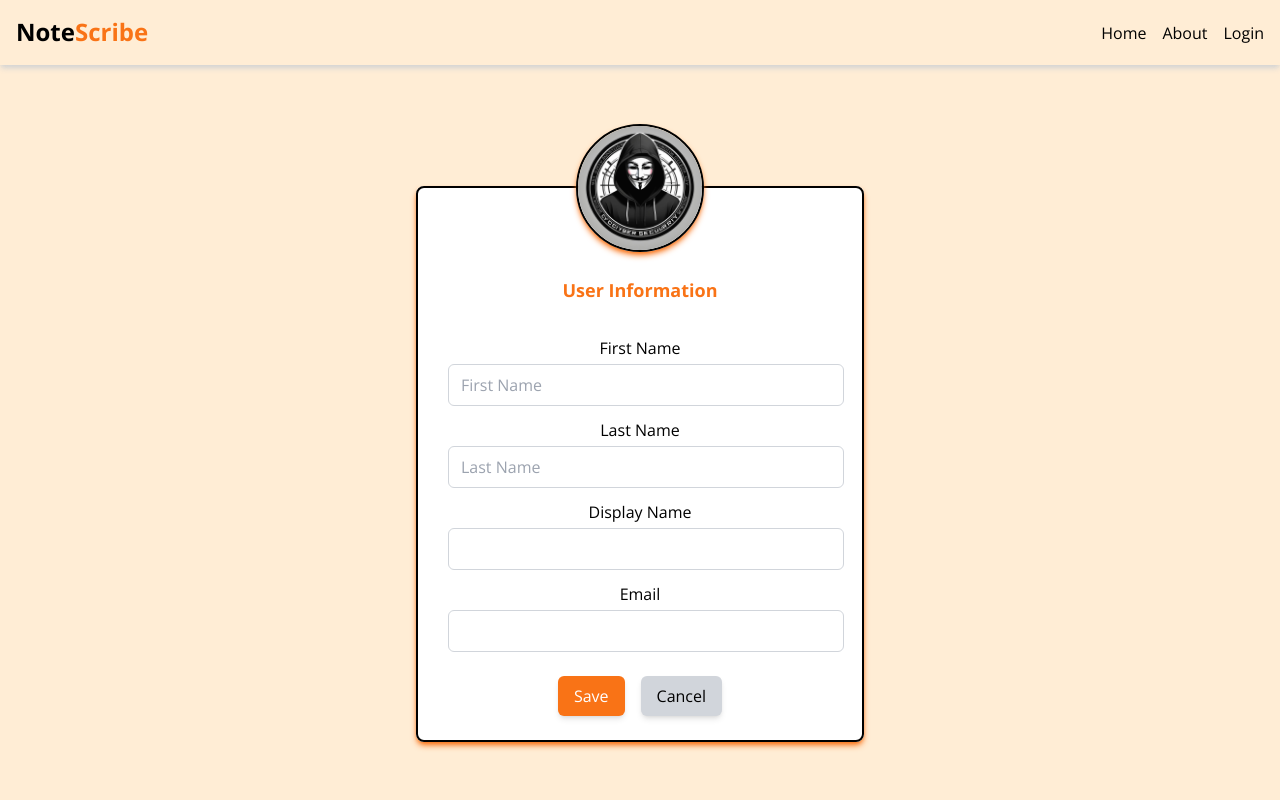
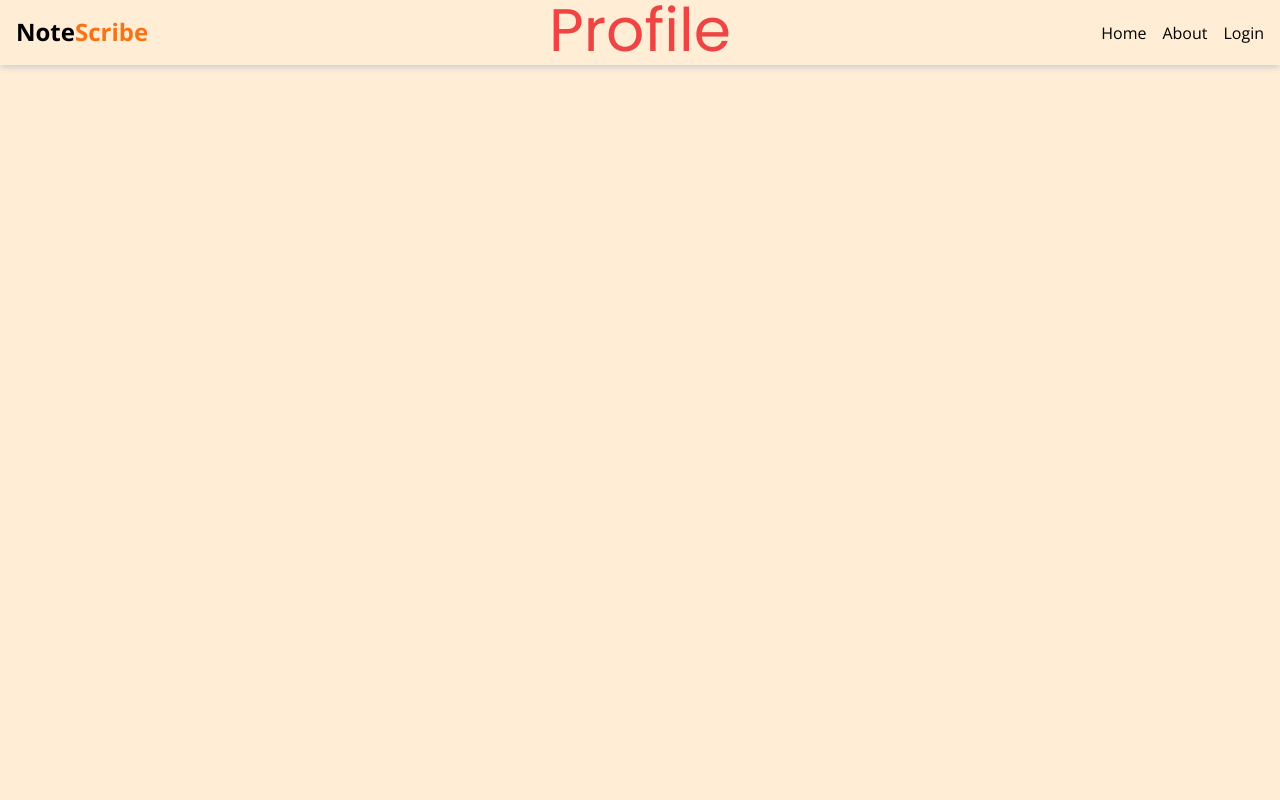
Before and after one commit to hphng/NoteScribe, a React (Vite) app in the folder frontend/: page /profile in a window 1280 px wide. Shown: the top 800 px of the page. Built offline with nearby package versions, Linux system fonts and the light colour scheme; no server answers.

Commit message:
bug profile deployment

```diff
--- a/frontend/src/pages/Profile.jsx
+++ b/frontend/src/pages/Profile.jsx
@@ -14,71 +14,74 @@ const Profile = () => {
         console.log('Canceling changes...');
     }
     return (
-        <main className="min-h-screen flex flex-col items-center justify-center mt-16">
-            <Fieldset className="relative w-full max-w-md p-6 bg-white border-2 border-black rounded-lg shadow-md shadow-orange-500 ">
-                <img
-                    src={user?.photo || defaultImage}
-                    alt="Profile"
-                    className="absolute left-1/2 top-0 -translate-x-1/2 -translate-y-1/2 w-32
-                              aspect-square rounded-full mx-auto mb-4 border-2 border-black shadow-md shadow-orange-500"
-                />
-                <div className='blank-space-for-profile-image w-full h-16'></div>
-                <Legend className="text-lg font-bold text-orange-500 text-center mb-8">User Information</Legend>
-                <Field className="flex flex-col items-center mb-3">
-                    <Label className="block">First Name</Label>
-                    <Input
-                        className="mt-1 block ml-3 border border-gray-300 rounded-md px-3 py-2 w-full
-                                    outline-none focus:outline-none focus:border-1 focus:border-orange-500"
-                        name="firstname"
-                        placeholder='First Name'
-                        value={user?.firstname || ""}
-                    />
-                </Field>
-                <Field className="flex flex-col items-center mb-3">
-                    <Label className="block">Last Name</Label>
-                    <Input
-                        className="mt-1 block ml-3 border border-gray-300 rounded-md px-3 py-2 w-full
-                                    outline-none focus:outline-none focus:border-1 focus:border-orange-500"
-                        name="lastname"
-                        placeholder='Last Name'
-                        value={user?.lastname || ""}
-                    />
-                </Field>
+        <h1 className='text-6xl text-red-500 w-full h-full min-h-screen flex align-center justify-center'>
+            Profile
+        </h1>
+        // <main className="min-h-screen flex flex-col items-center justify-center mt-16">
+        //     <Fieldset className="relative w-full max-w-md p-6 bg-white border-2 border-black rounded-lg shadow-md shadow-orange-500 ">
+        //         <img
+        //             src={user?.photo || defaultImage}
+        //             alt="Profile"
+        //             className="absolute left-1/2 top-0 -translate-x-1/2 -translate-y-1/2 w-32
+        //                       aspect-square rounded-full mx-auto mb-4 border-2 border-black shadow-md shadow-orange-500"
+        //         />
+        //         <div className='blank-space-for-profile-image w-full h-16'></div>
+        //         <Legend className="text-lg font-bold text-orange-500 text-center mb-8">User Information</Legend>
+        //         <Field className="flex flex-col items-center mb-3">
+        //             <Label className="block">First Name</Label>
+        //             <Input
+        //                 className="mt-1 block ml-3 border border-gray-300 rounded-md px-3 py-2 w-full
+        //                             outline-none focus:outline-none focus:border-1 focus:border-orange-500"
+        //                 name="firstname"
+        //                 placeholder='First Name'
+        //                 value={user?.firstname || ""}
+        //             />
+        //         </Field>
+        //         <Field className="flex flex-col items-center mb-3">
+        //             <Label className="block">Last Name</Label>
+        //             <Input
+        //                 className="mt-1 block ml-3 border border-gray-300 rounded-md px-3 py-2 w-full
+        //                             outline-none focus:outline-none focus:border-1 focus:border-orange-500"
+        //                 name="lastname"
+        //                 placeholder='Last Name'
+        //                 value={user?.lastname || ""}
+        //             />
+        //         </Field>
 
-                <Field className="flex flex-col items-center mb-3">
-                    <Label className="block">Display Name</Label>
-                    <Input
-                        className="mt-1 block ml-3 border border-gray-300 rounded-md px-3 py-2 w-full
-                                outline-none focus:outline-none focus:border-1 focus:border-orange-500"
-                        name="username"
-                        value={user?.name || ""} />
-                </Field>
+        //         <Field className="flex flex-col items-center mb-3">
+        //             <Label className="block">Display Name</Label>
+        //             <Input
+        //                 className="mt-1 block ml-3 border border-gray-300 rounded-md px-3 py-2 w-full
+        //                         outline-none focus:outline-none focus:border-1 focus:border-orange-500"
+        //                 name="username"
+        //                 value={user?.name || ""} />
+        //         </Field>
 
-                <Field className="flex flex-col items-center mb-3">
-                    <Label className="block">Email</Label>
-                    <Input
-                        className="mt-1 block ml-3 border border-gray-300 rounded-md px-3 py-2 w-full
-                                outline-none focus:outline-none focus:border-1 focus:border-orange-500"
-                        name="email"
-                        value={user?.email || ""}
-                    />
-                </Field>
-                <div className="flex justify-center gap-4 mt-6">
-                    <button
-                        onClick={handleSave}
-                        className="px-4 py-2 bg-orange-500 text-white rounded-md hover:bg-orange-600 shadow-md duration-200"
-                    >
-                        Save
-                    </button>
-                    <button
-                        onClick={handleCancel}
-                        className="px-4 py-2 bg-gray-300 text-black rounded-md hover:bg-gray-400 shadow-md duration-200"
-                    >
-                        Cancel
-                    </button>
-                </div>
-            </Fieldset>
-        </main>
+        //         <Field className="flex flex-col items-center mb-3">
+        //             <Label className="block">Email</Label>
+        //             <Input
+        //                 className="mt-1 block ml-3 border border-gray-300 rounded-md px-3 py-2 w-full
+        //                         outline-none focus:outline-none focus:border-1 focus:border-orange-500"
+        //                 name="email"
+        //                 value={user?.email || ""}
+        //             />
+        //         </Field>
+        //         <div className="flex justify-center gap-4 mt-6">
+        //             <button
+        //                 onClick={handleSave}
+        //                 className="px-4 py-2 bg-orange-500 text-white rounded-md hover:bg-orange-600 shadow-md duration-200"
+        //             >
+        //                 Save
+        //             </button>
+        //             <button
+        //                 onClick={handleCancel}
+        //                 className="px-4 py-2 bg-gray-300 text-black rounded-md hover:bg-gray-400 shadow-md duration-200"
+        //             >
+        //                 Cancel
+        //             </button>
+        //         </div>
+        //     </Fieldset>
+        // </main>
     );
 };
 
```
